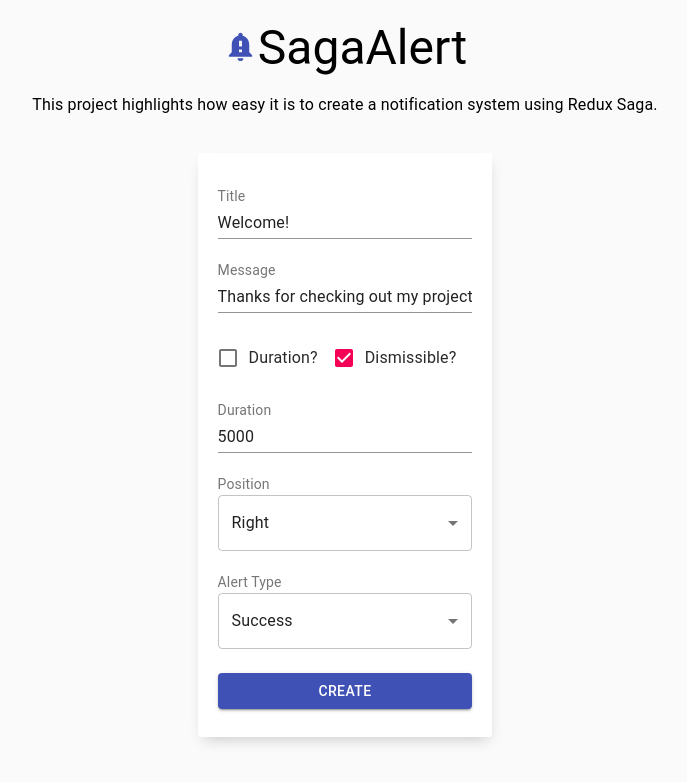
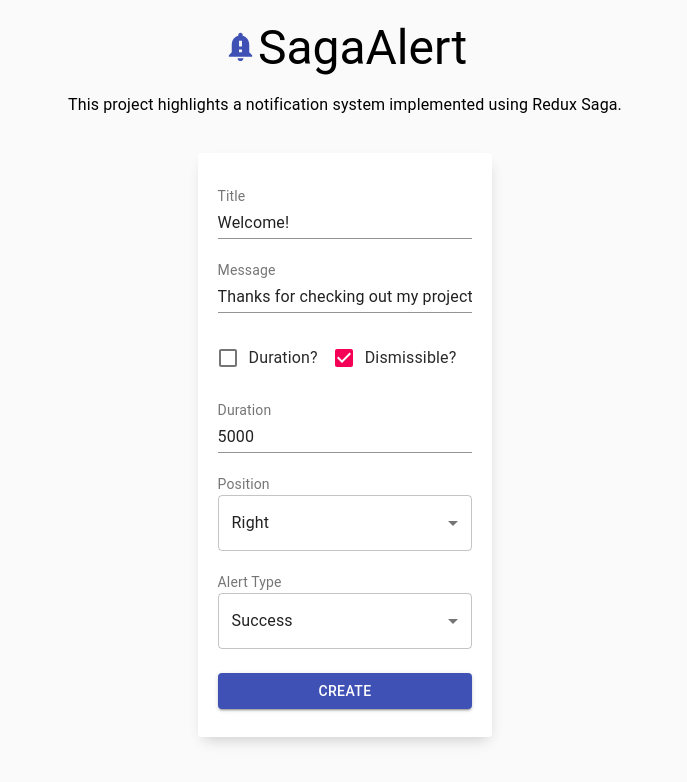
Before and after one commit to akeamwoods/SagaAlert, a React (Create React App) app: page / in a window 1280 px wide. Shown: the top 782 px of the page, without its empty margins (295-982 px from the left). Built offline with nearby package versions, Linux system fonts and the light colour scheme; what typesafe-actions would draw is missing.

Commit message:
Text change

```diff
--- a/src/index.tsx
+++ b/src/index.tsx
@@ -24,8 +24,8 @@ function App() {
             SagaAlert
           </Typography>
           <Typography paragraph gutterBottom>
-            This project highlights how easy it is to create a notification
-            system using Redux Saga.
+            This project highlights a notification system implemented using
+            Redux Saga.
           </Typography>
         </Box>
         <AlertForm />
```
